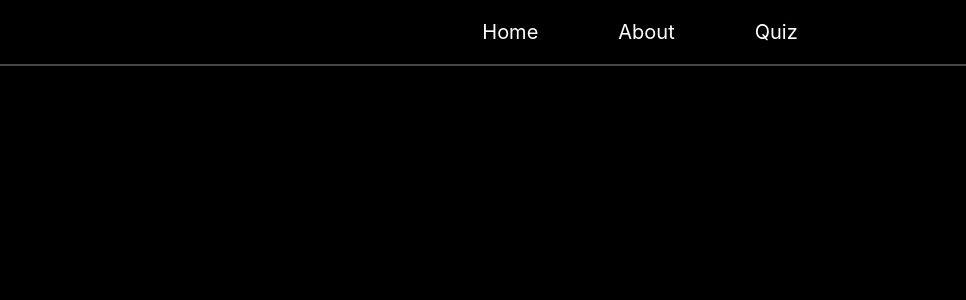
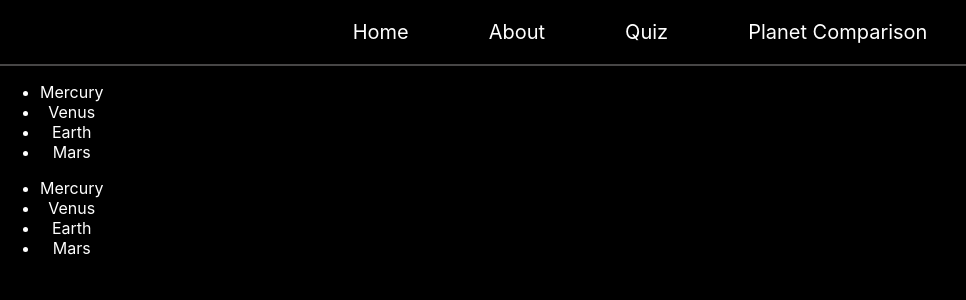
Before and after one commit to jlparson/planetarium_project, a React (Create React App) app in the folder client/: page /PlanetComparison in a window 1280 px wide. Shown: the top 300 px of the page, without its empty margins (0-966 px from the left). Built offline with nearby package versions, Linux system fonts and the light colour scheme; no server answers.

Commit message:
added images on the planet comparison

```diff
--- a/client/src/App.js
+++ b/client/src/App.js
@@ -12,6 +12,7 @@ import Saturn from './containers/SaturnContainer';
 import Uranus from './containers/UranusContainer';
 import Neptune from './containers/NeptuneContainer';
 import Quiz from './containers/QuizContainer';
+import ComparisonContainer from './containers/ComparisonContainer';
 
 function App() {
   return (
@@ -52,6 +53,9 @@ function App() {
           <Route path="/Quiz">
             <Quiz />
           </Route>
+          <Route path="/PlanetComparison">
+            <ComparisonContainer />
+          </Route>
         </Switch>
       </div>
     </Router>
--- /dev/null
+++ b/client/src/components/ComparisonItem.css
@@ -0,0 +1,9 @@
+p{
+    color:white;
+}
+li{
+    color:white;
+}
+h3{
+    color:white;
+}
--- /dev/null
+++ b/client/src/components/ComparisonItem.js
@@ -0,0 +1,34 @@
+import React from "react";
+import ComparisonContainer from "../containers/ComparisonContainer";
+
+
+const ComparisonItem = ({planetInfo}) => {
+    if (!planetInfo){
+        return (null)
+    }
+
+
+
+    return (
+        <div>
+        <img src={require(`../assests/${planetInfo.englishName}.png`).default} />
+
+
+            <h3>{planetInfo.englishName}</h3>
+            <img src="../assests/Venus.png" />
+            <h3>{planetInfo.density}</h3>
+            //greatest distance between the planet and the sun */}
+            <h3>{planetInfo.aphelion}</h3>
+
+
+
+        </div>
+
+    )
+
+
+
+
+}
+
+export default ComparisonItem;
--- a/client/src/components/Navbar.js
+++ b/client/src/components/Navbar.js
@@ -8,7 +8,7 @@ const Navbar = () => {
                 <a href="/">Home</a>
                 <a href="/about">About</a>
                 <a href="/Quiz">Quiz</a>
-
+                <a href="/PlanetComparison">Planet Comparison</a>
             </div>
         </nav>
     );
--- /dev/null
+++ b/client/src/containers/ComparisonContainer.css
@@ -0,0 +1,13 @@
+p{
+    color:white;
+}
+li{
+    color:white;
+}
+h3{
+    color:white;
+}
+
+.itemsForComparison {
+    display:flex;
+}
--- /dev/null
+++ b/client/src/containers/ComparisonContainer.js
@@ -0,0 +1,72 @@
+import './ComparisonContainer.css';
+import React, {useState, useEffect} from "react";
+import ComparisonItem from '../components/ComparisonItem';
+
+const ComparisonContainer = ()=> {
+    const [planets, setPlanets] = useState([]);
+    let [planetInfo, setPlanetInfo] = useState(null);
+    let [planetInfo2, setPlanetInfo2] = useState(null);
+
+    const getPlanets = function(){
+        fetch('https://api.le-systeme-solaire.net/rest/bodies/')
+        .then(res => res.json())
+        .then(planets => {
+            setPlanets(planets.bodies.filter(planet => planet.isPlanet))});
+
+    }
+
+    const onClickPlanet = function (id){
+        fetch(`https://api.le-systeme-solaire.net/rest/bodies/${id}`)
+        .then(res => res.json())
+        .then(planetInfo => setPlanetInfo(planetInfo))
+    }
+    const onClickPlanet2 = function (id){
+        fetch(`https://api.le-systeme-solaire.net/rest/bodies/${id}`)
+        .then(res => res.json())
+        .then(planetInfo => setPlanetInfo2(planetInfo))
+    }
+
+
+
+    useEffect(() => {
+        getPlanets();
+    }, [])
+
+
+
+    return(
+        <div className="itemsForComparison">
+            <div className="firstComparisonItem">
+                <div>
+
+
+                    <ul>
+
+                        <li onClick={() => onClickPlanet("mercury")}>Mercury</li>
+                        <li onClick={() => onClickPlanet("venus")}>Venus</li>
+                        <li onClick={() => onClickPlanet("earth")}>Earth</li>
+                        <li onClick={() => onClickPlanet("mars")}>Mars</li>
+                    </ul>
+                </div>
+                <ComparisonItem  planetInfo= {planetInfo}  />
+                <div>
+                    <ul>
+
+                        <li onClick={() => onClickPlanet2("mercury")}>Mercury</li>
+                        <li onClick={() => onClickPlanet2("venus")}>Venus</li>
+                        <li onClick={() => onClickPlanet2("earth")}>Earth</li>
+                        <li onClick={() => onClickPlanet2("mars")}>Mars</li>
+                    </ul>
+                </div>
+                <ComparisonItem  planetInfo= {planetInfo2}   />
+
+
+
+            </div>
+        </div>
+
+        )
+
+}
+
+export default ComparisonContainer;
--- a/client/src/containers/PlanatariumContainer.js
+++ b/client/src/containers/PlanatariumContainer.js
@@ -12,6 +12,7 @@ import uranus from '../assests/Uranus.png';
 import neptune from '../assests/Neptune.png';
 import PlanetsDetails  from '../components/PlanetsDetails';
 import '../SpinningPlanets.css'
+import ComparisonContainer from './ComparisonContainer';
 
 const PlanetariumContainer = () => {
     const [planets, setPlanets] = useState([]);
@@ -25,8 +26,6 @@ const PlanetariumContainer = () => {
 
     }
 
-
-
     const onClickPlanet = function (id){
         fetch(`https://api.le-systeme-solaire.net/rest/bodies/${id}`)
         .then(res => res.json())
@@ -34,20 +33,10 @@ const PlanetariumContainer = () => {
 
     }
 
-
-
     useEffect(() => {
         getPlanets();
 
     }, [])
-
-    // useEffect(() => {
-    //     onlyPlanest();
-
-    // }, [])
-
-
-
 
     return(
 
@@ -69,9 +58,7 @@ const PlanetariumContainer = () => {
         </div>
         <div>
             <PlanetsDetails  planetInfo= { planetInfo}  onClickPlanet = {onClickPlanet} />
-        </div>
-        <div className="quiz-container">
-            {/* <PlanetQuiz /> */}
+            {/* <ComparisonContainer /> */}
         </div>
     </>
 
```
